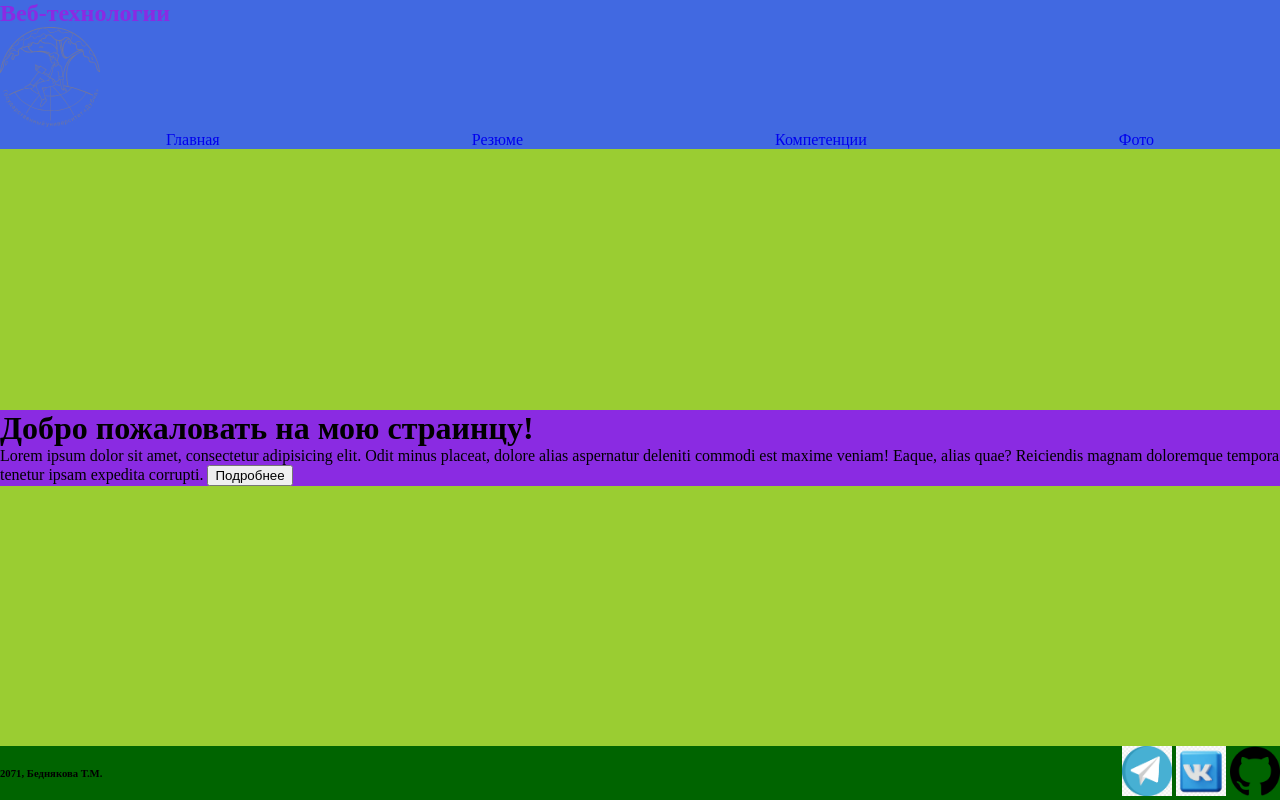
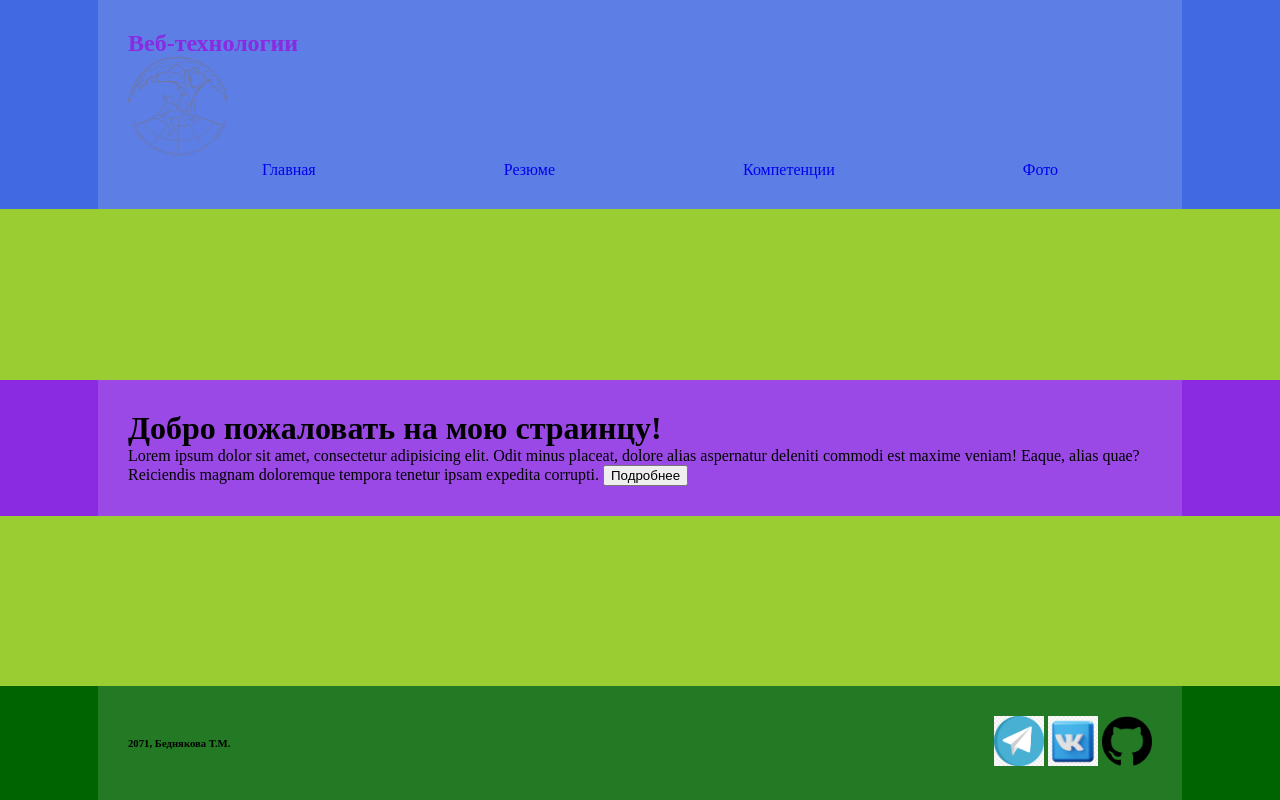
Before and after one commit to tmbednyakova/web2071.github.io, a plain HTML site: page 2071_2023/index.html in a window 1280 px wide. Drawn offline with Linux system fonts and the light colour scheme.

Commit message:
добавлен класс wrapper

```diff
--- a/2071_2023/index.html
+++ b/2071_2023/index.html
@@ -9,6 +9,7 @@
 </head>
 <body>
     <header>
+        <div class="wrapper">
         <h2>
             Веб-технологии
         </h2>
@@ -23,20 +24,25 @@
                 <li><a href="photo.html">Фото</a></li>
             </ul>
         </nav>
+        </div>
     </header>
     <main>
+        <div class="wrapper">
         <h1>Добро пожаловать на мою страинцу!</h1>
         Lorem ipsum dolor sit amet, consectetur adipisicing elit. Odit minus placeat, dolore alias aspernatur deleniti commodi est maxime veniam! Eaque, alias quae? Reiciendis magnam doloremque tempora tenetur ipsam expedita corrupti.
         <button>Подробнее</button>
+        </div>
     </main>
 
     <footer>
+        <div class="wrapper flex-between-center">
         <h6>2071, Беднякова Т.М.</h6>
         <div>
             <a href="https://t.me/TanyaBednyakova"><img src="images/telegram_logo.png" alt="я в телеграмм" width="50"></a>
             <a href="https://vk.com/tmbednyakova" target="_blank"><img src="images/vk_logo.jpeg" alt="я в вк" width="50"></a>
             <a href="https://github.com/tanyabednyakova" target="_blank"><img src="images/git_logo.png" alt="я в git" width="50"></a>
         </div>
+        </div>
     </footer>
 </body>
 </html>
--- a/2071_2023/style.css
+++ b/2071_2023/style.css
@@ -24,8 +24,6 @@ footer
     background-color: darkgreen;
     background-color: darkgreen;
     display: flex;
-    justify-content: space-between;
-    align-items: center;
 }
 ul, h1, h2, h3, h3, h4, h5, h6
 {
@@ -51,3 +49,16 @@ html
 /* верхняя рамка для подвала  border*/
 /* отступы для текста 10px padding*/
 /* цвет текста меню color */
+.wrapper
+{
+    width: 80%;
+    margin: 0 auto;
+    background-color: #ffffff24;
+    padding: 30px;
+}
+.flex-between-center
+{
+    display: flex;
+    justify-content: space-between;
+    align-items: center;
+}
```
